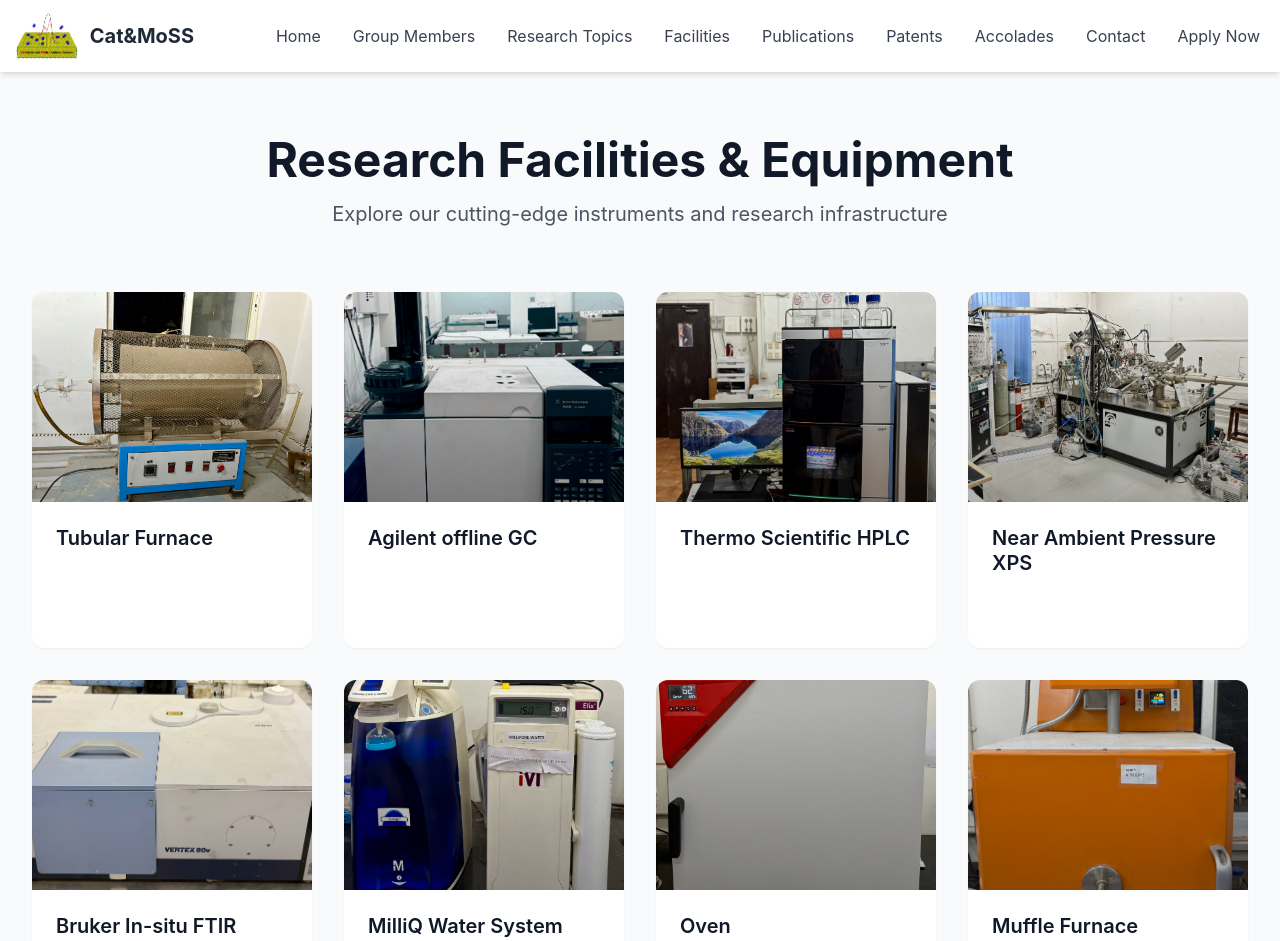
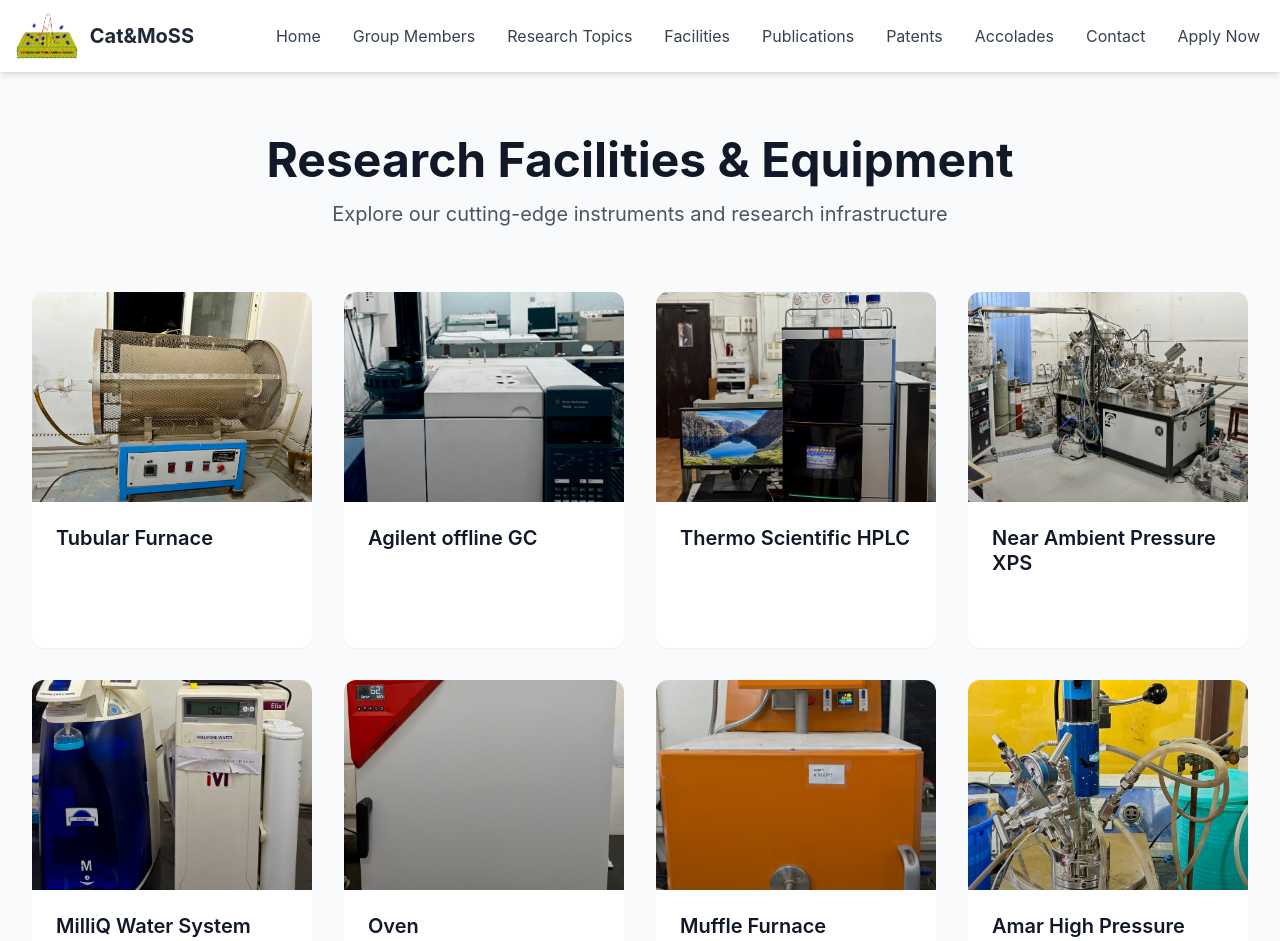
Before and after one commit to kmdurga67/new_catmoss, a React (Create React App) app: page /facilities in a window 1280 px wide. Shown: the top 941 px of the page. Built offline with nearby package versions, Linux system fonts and the light colour scheme.

Commit message:
facilities updated

```diff
--- a/src/constants/facilitiesConstant.js
+++ b/src/constants/facilitiesConstant.js
@@ -32,11 +32,6 @@
     id:"fac_005",
     nameOfInstrument:"Near Ambient Pressure XPS",
     imageURL:FACILITY5,
-    description:""
- },{
-    id:"fac_006",
-    nameOfInstrument:"Bruker In-situ FTIR",
-    imageURL:FACILITY6,
     description:""
  },{
     id:"fac_007",
```
